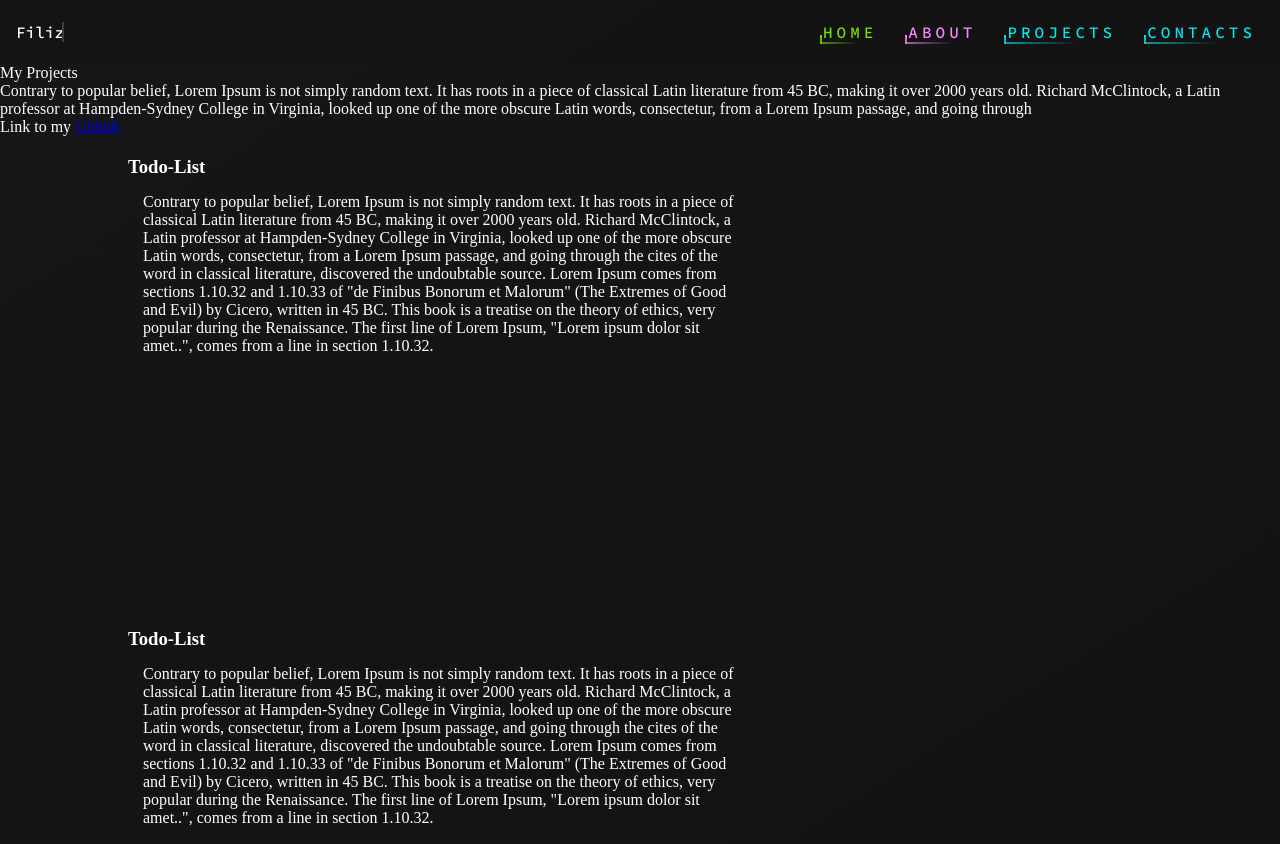
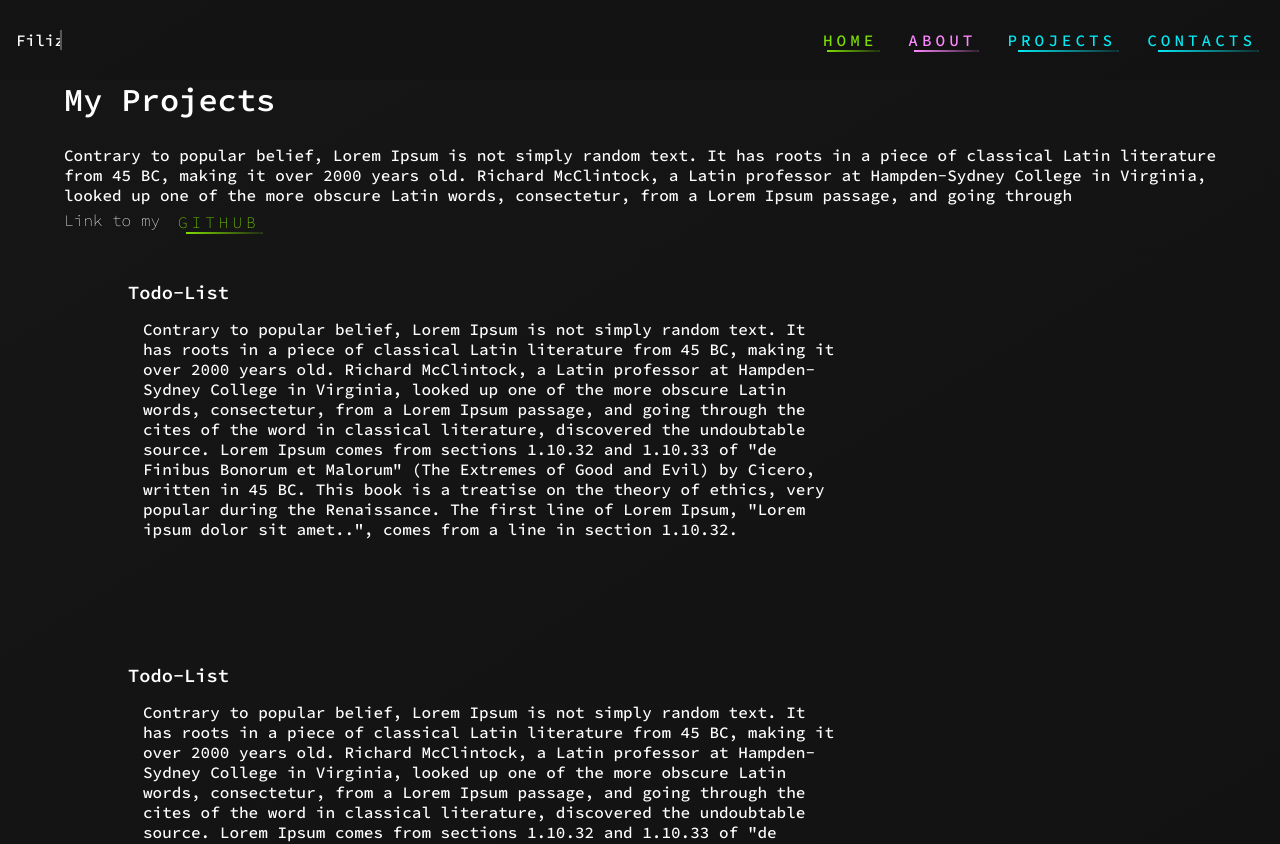
Before and after one commit to juliofilizzola/juliofilizzola-portfolio, a React (Create React App) app: page /projects in a window 1280 px wide. Shown: the top 844 px of the page. Built offline with nearby package versions, Linux system fonts and the light colour scheme.

Commit message:
editando estilo do project

```diff
--- a/src/components/header.scss
+++ b/src/components/header.scss
@@ -1,5 +1,6 @@
 header {
   width: 100%;
+	height: 80px;
 	font-family: 'Source Code Pro', sans-serif;
   margin-top: 0;
   padding: 1em;
--- a/src/pages/Projects.jsx
+++ b/src/pages/Projects.jsx
@@ -10,24 +10,20 @@ function Projects() {
     <div>
       <Header />
       <div className="project-container">
-        {/* <Card style={{ width: '18rem' }}>
-          <Card.Body>
-            <Card.Title>Card Title</Card.Title>
-            <Card.Subtitle className="mb-2 text-muted">Card Subtitle</Card.Subtitle>
-            <Card.Text>
-              Some quick example text to build on the card title and make up the bulk of
-              the card's content.
-            </Card.Text>
-            <Card.Link href="#">Card Link</Card.Link>
-            <Card.Link href="#">Another Link</Card.Link>
-          </Card.Body>
-        </Card> */}
         <main>
-          <p>My Projects</p>
+          <h1>My Projects</h1>
           <div>
           Contrary to popular belief, Lorem Ipsum is not simply random text. It has roots in a piece of classical Latin literature from 45 BC, making it over 2000 years old. Richard McClintock, a Latin professor at Hampden-Sydney College in Virginia, looked up one of the more obscure Latin words, consectetur, from a Lorem Ipsum passage, and going through
           </div>
-          <p>Link to my <a href="https://github.com/juliofilizzola" target="_blank" rel="noreferrer">Github</a></p>
+          <p>Link to my
+            <a href="https://github.com/juliofilizzola" target="_blank" rel="noreferrer">
+              <span></span>
+              <span></span>
+              Github
+              <span></span>
+              <span></span>
+            </a>
+          </p>
         </main>
         <section>
           <div className="Project">
--- a/src/pages/projects.scss
+++ b/src/pages/projects.scss
@@ -1,11 +1,137 @@
 .project-container {
-
+	font-family: 'Source Code Pro', sans-serif;
   display: flex;
   flex-direction: column;
   align-items: center;
 
+  > main {
+    width: 90%;
+    h1 {
+      margin-bottom: 25px;
+    }
+    > p {
+      display: flex;
+      align-items: stretch;
+      margin: 5px 0 15px 0;
+
+      font-weight: 200;
+
+      a {
+        position: relative;
+        display: inline-block;
+        padding: 2px 3px;
+        margin: 0 0 2px 15px;
+        color: #03e9f4;
+        text-decoration: none;
+        text-transform: uppercase;
+        transition: 0.5s;
+        letter-spacing: 4px;
+        overflow: hidden;
+        margin-right: 5px;
+
+      }
+
+      a:hover {
+        background: #03e9f4;
+        border: 0.1px solid #03e9f4;
+        color: #050801;
+        box-shadow: 0 0 5px #03e9f4,
+                    0 0 2px #03e9f4;
+        -webkit-box-reflect:below 1px linear-gradient(transparent, #0005);
+      }
+
+      a:nth-child(1) {
+        filter: hue-rotate(270deg);
+      }
+
+      a:nth-child(2) {
+        filter: hue-rotate(110deg);
+      }
+
+      a span {
+        position: absolute;
+        display: block;
+      }
+
+      a span:nth-child(1) {
+        top: 0;
+        left: 0;
+        width: 100%;
+        height: 2px;
+        background: linear-gradient(90deg,transparent,#03e9f4);
+        animation: animate1 1s linear infinite;
+      }
+
+      @keyframes animate1 {
+        0%{
+          left: -100%;
+        }
+        50%,100%{
+          left: 100%;
+        }
+      }
+      a span:nth-child(2) {
+        top: -100%;
+        right: 0;
+        width: 2px;
+        height: 100%;
+        background: linear-gradient(180deg,transparent,#03e9f4);
+        animation: animate2 1s linear infinite;
+        animation-delay: 0.25s;
+      }
+
+      @keyframes animate2 {
+        0%{
+          top: -100%;
+        }
+        50%,100%{
+          top: 100%;
+        }
+      }
+
+      a span:nth-child(3) {
+        bottom: 0;
+        right: 0;
+        width: 100%;
+        height: 2px;
+        background: linear-gradient(270deg,transparent,#03e9f4);
+        animation: animate3 1s linear infinite;
+        animation-delay: 0.50s;
+      }
+
+      @keyframes animate3 {
+        0%{
+          right: -100%;
+        }
+        50%,100%{
+          right: 100%;
+        }
+      }
+
+      a span:nth-child(4) {
+        bottom: -100%;
+        left: 0;
+        width: 2px;
+        height: 100%;
+        background: linear-gradient(360deg,transparent,#03e9f4);
+        animation: animate4 1s linear infinite;
+        animation-delay: 0.75s;
+      }
+
+      @keyframes animate4 {
+        0%{
+          bottom: -100%;
+        }
+        50%,100%{
+          bottom: 100%;
+        }
+      }
+
+    }
+  }
+
    .Project {
-      margin: 20px auto;
+      margin: 30px auto;
       width: 80%;
 
       > div {
@@ -14,15 +140,15 @@
         .img-projects {
           transition: 1s;
           opacity: 0%;
-          width: 400px;
-          height: 400px;
+          width: 300px;
+          height: 300px;
         }
 
       }
       > div:hover .img-projects{
         opacity: 100%;
-        width: 400px;
-        height: 400px;
+        width: 300px;
+        height: 300px;
       }
    }
 }
```
